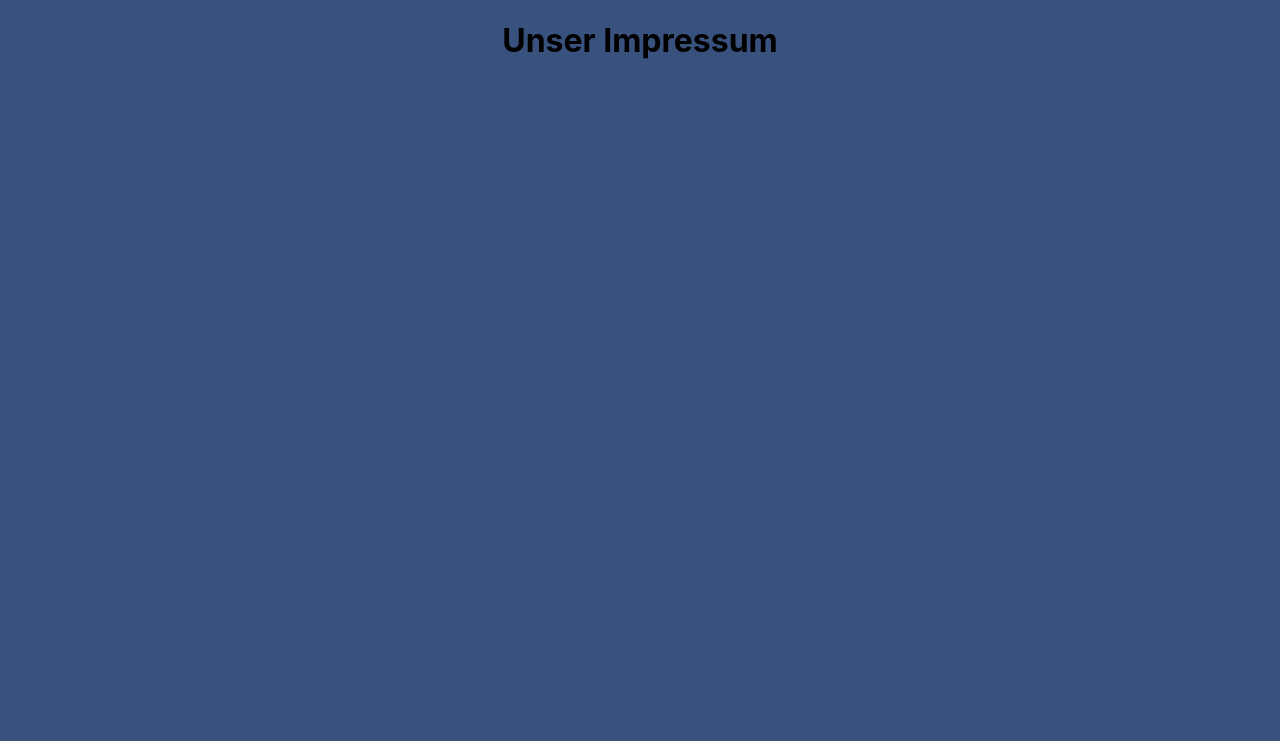
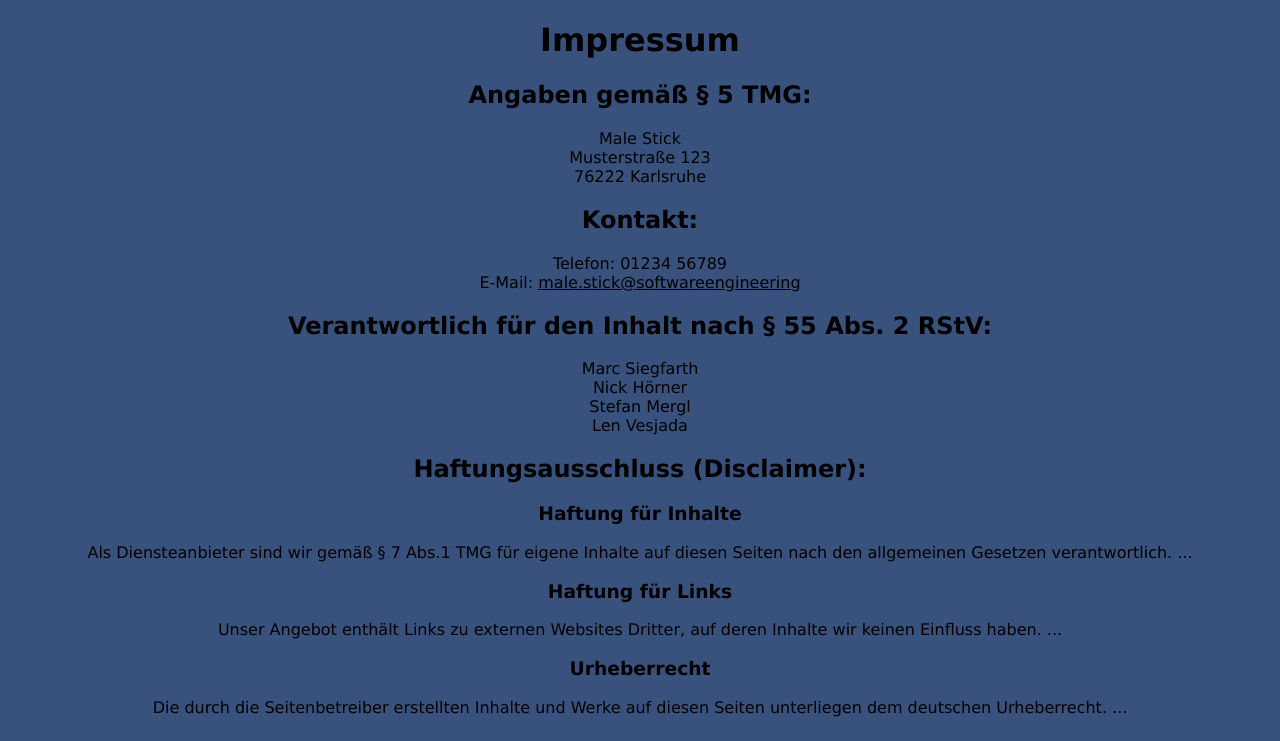
Before and after one commit to SE-TINF22B6/CookHub, a React (Create React App) app in the folder Frontend/: page /impressum in a window 1280 px wide. Shown: the top 741 px of the page. Built offline with nearby package versions, Linux system fonts and the light colour scheme.

Commit message:
Added ImpressumPage.tsx and text impressum

```diff
--- a/Frontend/src/Frontend.css
+++ b/Frontend/src/Frontend.css
@@ -44,7 +44,7 @@ a:hover{
 .App-header ul li{
   list-style-type: none;
   display: inline;
-  margin: 15px 10px 0px 74px;
+  margin: 15px 10px 74px;
 }
 
 .App-header ul li:last-child{
@@ -57,11 +57,10 @@ a:hover{
   color: greenyellow;
   font-family: Arial, serif;
   display: inline-block;
-  padding: 5px 40px 0px 40px;
+  padding: 5px 40px 40px;
   text-decoration: none;
   border-radius: 30px;
   cursor: pointer;
-  border: none;
   font-weight: bold;
   margin-bottom: 360px;
   margin-top: 50px;
@@ -73,11 +72,10 @@ a:hover{
   color: greenyellow;
   font-family: Arial, serif;
   display: inline-block;
-  padding: 5px 40px 0px 40px;
+  padding: 5px 40px 40px;
   text-decoration: none;
   border-radius: 30px;
   cursor: pointer;
-  border: none;
   font-weight: bold;
   margin-bottom: 360px;
   margin-top: 50px;
@@ -89,11 +87,10 @@ a:hover{
   color: greenyellow;
   font-family: Arial, serif;
   display: inline-block;
-  padding: 5px 40px 0px 40px;
+  padding: 5px 40px 40px;
   text-decoration: none;
   border-radius: 30px;
   cursor: pointer;
-  border: none;
   font-weight: bold;
   margin-bottom: 360px;
   margin-top: 50px;
@@ -105,11 +102,10 @@ a:hover{
   color: greenyellow;
   font-family: Arial, serif;
   display: inline-block;
-  padding: 5px 40px 0px 40px;
+  padding: 5px 40px 40px;
   text-decoration: none;
   border-radius: 30px;
   cursor: pointer;
-  border: none;
   font-weight: bold;
   margin-bottom: 360px;
   margin-top: 50px;
@@ -132,7 +128,7 @@ a:hover{
     pointer-events: none;
 }
 .body{
-  font-family: Brush Script MT, Brush Script Std, cursive;
+  font-family: Verdana;
 }
 
 
--- a/Frontend/src/ImpressumPage.tsx
+++ b/Frontend/src/ImpressumPage.tsx
@@ -1,5 +1,51 @@
+import logo from "./assets/Logo_no_background.svg";
+import React from "react";
+
 export default function ImpressumPage(){
     return(
-        <h1>Unser Impressum</h1>
+
+        <div className="ImpressumPage">
+            <header className="header">
+                <title>Impressum</title>
+            </header>
+            <div className="body">
+                <h1>Impressum</h1>
+
+                <h2>Angaben gemäß § 5 TMG:</h2>
+                <p>
+                    Male Stick<br />
+                    Musterstraße 123<br />
+                    76222 Karlsruhe</p>
+
+                <h2>Kontakt:</h2>
+                <p>Telefon: 01234 56789<br />
+                    E-Mail: <a href="mailto:male.stick@softwareengineering.com">male.stick@softwareengineering</a></p>
+
+                <h2>Verantwortlich für den Inhalt nach § 55 Abs. 2 RStV:</h2>
+                <p>
+                    Marc Siegfarth<br/>
+                    Nick Hörner<br/>
+                    Stefan Mergl<br/>
+                    Len Vesjada
+                </p>
+
+                <h2>Haftungsausschluss (Disclaimer):</h2>
+                <h3>Haftung für Inhalte</h3>
+                <p>Als Diensteanbieter sind wir gemäß § 7 Abs.1 TMG für eigene Inhalte auf diesen Seiten nach den allgemeinen Gesetzen verantwortlich. ...</p>
+
+                <h3>Haftung für Links</h3>
+                <p>Unser Angebot enthält Links zu externen Websites Dritter, auf deren Inhalte wir keinen Einfluss haben. ...</p>
+
+                <h3>Urheberrecht</h3>
+                <p>Die durch die Seitenbetreiber erstellten Inhalte und Werke auf diesen Seiten unterliegen dem deutschen Urheberrecht. ...</p>
+
+                <img src={logo} className="App-logo" alt="logo"/>
+
+                <li><a href='login'>Login</a></li> <li>
+                <a href='faqs'>FAQ's</a></li>
+                <li><a href='about'>About us</a></li>
+            </div>
+
+        </div>
     );
 }
```
Also changed, not shown: 2 other files (tests, documents, lock files or other folders).
